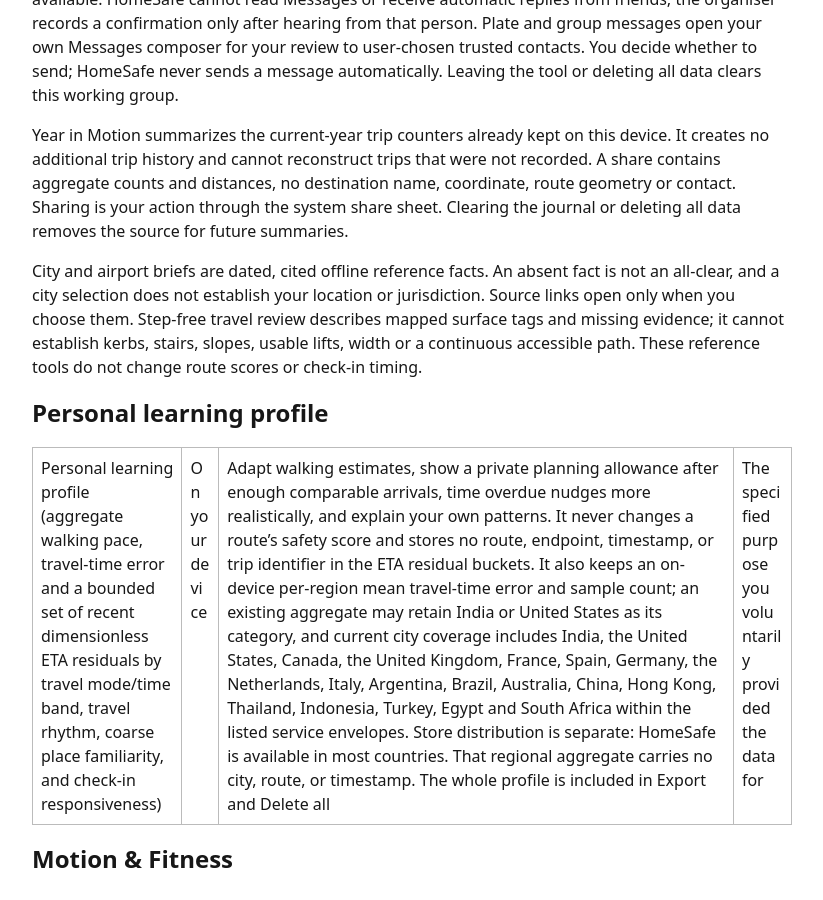
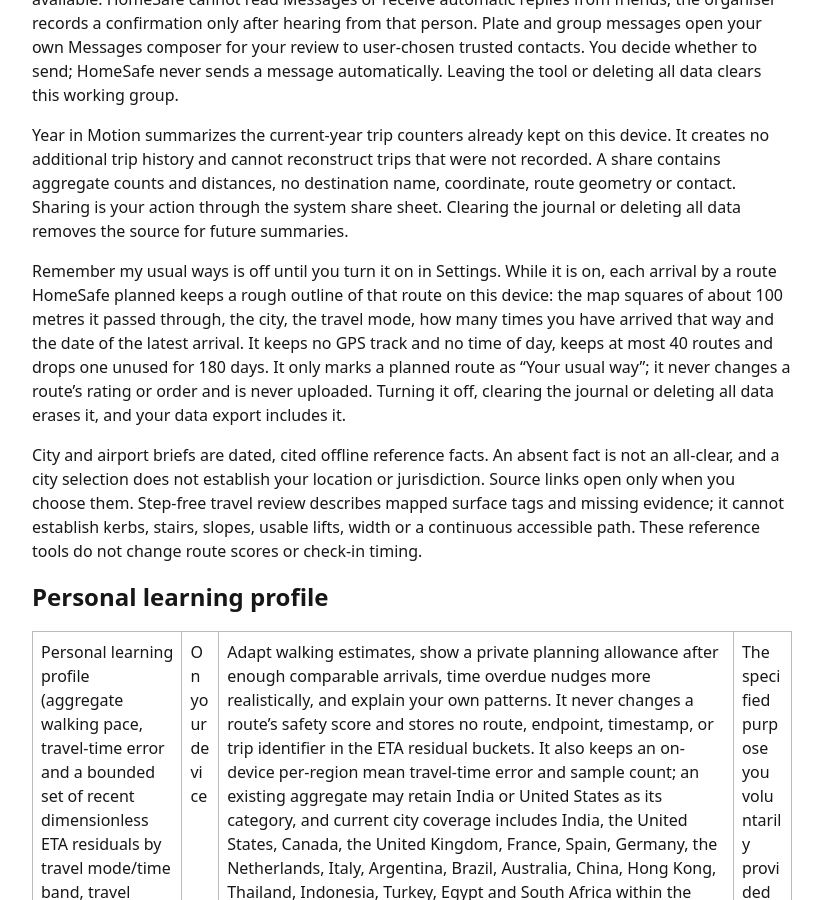
Before and after one commit to GenesisCipher-Labs/genesiscipher-labs.github.io, a Jekyll site: the page built from terms.md, in a window 1280 px wide and 900 px high, scrolled down 8989 px. Shown: the whole window, without its empty margins (228-1051 px from the left). Built offline with Jekyll 4.4.1, drawn with Linux system fonts in a browser that asks for light colours; some of the changed text lies outside the part shown.

Commit message:
chore: update

```diff
--- a/terms.md
+++ b/terms.md
@@ -113,6 +113,8 @@
 
 Year in Motion summarizes the current-year trip counters already kept on this device. It creates no additional trip history and cannot reconstruct trips that were not recorded. A share contains aggregate counts and distances, no destination name, coordinate, route geometry or contact. Sharing is your action through the system share sheet. Clearing the journal or deleting all data removes the source for future summaries.
 
+Remember my usual ways is off until you turn it on in Settings. While it is on, each arrival by a route HomeSafe planned keeps a rough outline of that route on this device: the map squares of about 100 metres it passed through, the city, the travel mode, how many times you have arrived that way and the date of the latest arrival. It keeps no GPS track and no time of day, keeps at most 40 routes and drops one unused for 180 days. It only marks a planned route as “Your usual way”; it never changes a route's rating or order and is never uploaded. Turning it off, clearing the journal or deleting all data erases it, and your data export includes it.
+
 City and airport briefs are dated, cited offline reference facts. An absent fact is not an all-clear, and a city selection does not establish your location or jurisdiction. Source links open only when you choose them. Step-free travel review describes mapped surface tags and missing evidence; it cannot establish kerbs, stairs, slopes, usable lifts, width or a continuous accessible path. These reference tools do not change route scores or check-in timing.
 
 ## Personal learning profile
```
Also changed, not shown: other parts of terms.md (+1 -1 lines), privacy.md (+3 -1 lines).
